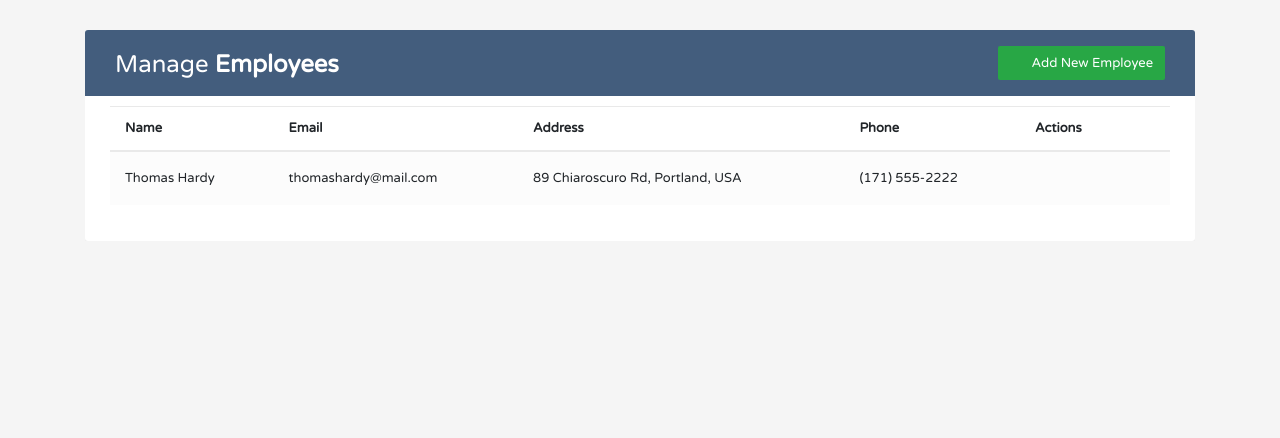
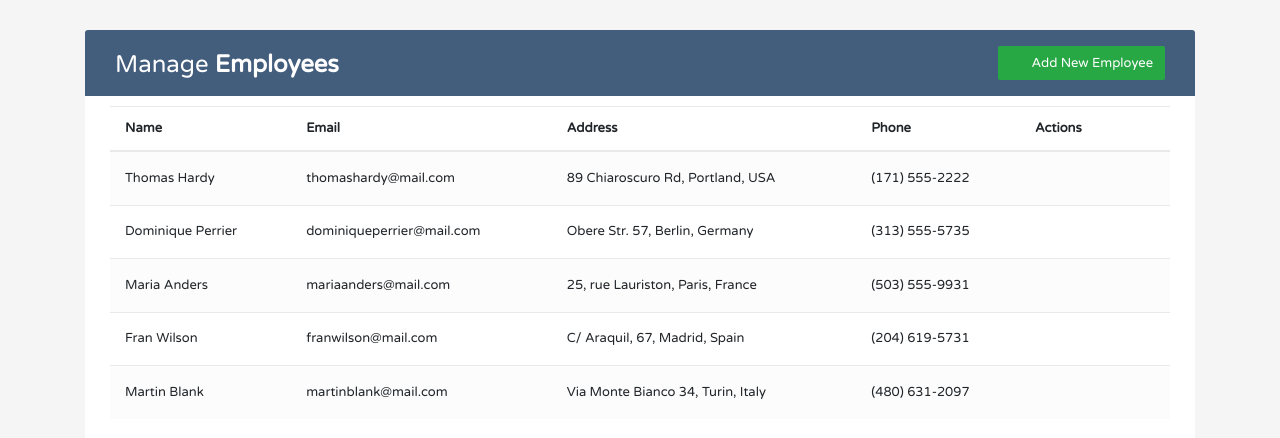
Before and after one commit to emregokcam/manage_emp_react_bootstrap, a React (Create React App) app: page / in a window 1280 px wide. Shown: the top 438 px of the page. Built offline with nearby package versions, Linux system fonts and the light colour scheme.

Commit message:
added map toEmployee.js

```diff
--- a/src/components/Employee.js
+++ b/src/components/Employee.js
@@ -1,18 +1,24 @@
 import React from 'react'
 
-const Employee = () => {
+const Employee = ({employees}) => {
     return (
-
-        <tr>
-            <td>Thomas Hardy</td>
-            <td>thomashardy@mail.com</td>
-            <td>89 Chiaroscuro Rd, Portland, USA</td>
-            <td>(171) 555-2222</td>
+        <>
+        {
+            employees.map((employee) => (
+            <tr key={employee.id}>
+            <td>{employee.name}</td>
+            <td>{employee.email}</td>
+            <td>{employee.address}</td>
+            <td>{employee.phone}</td>
             <td>
                 <a href="#editEmployeeModal" className="edit" data-toggle="modal"><i className="material-icons" data-toggle="tooltip" title="Edit">&#xE254;</i></a>
                 <a href="#deleteEmployeeModal" className="delete" data-toggle="modal"><i className="material-icons" data-toggle="tooltip" title="Delete">&#xE872;</i></a>
             </td>
         </tr>
+            ))
+        }
+        </>
+
     )
 }
 
--- a/src/components/EmployeeList.js
+++ b/src/components/EmployeeList.js
@@ -1,8 +1,18 @@
 import React from 'react'
+import { useState } from 'react'
 import Employee from './Employee'
 
 const EmployeeList = () => {
-    return (
+
+    const [employees, setEmployees] = useState([
+        { id: 1, name: 'Thomas Hardy', email: 'thomashardy@mail.com', address: '89 Chiaroscuro Rd, Portland, USA', phone: '(171) 555-2222' },
+        { id: 2, name: 'Dominique Perrier', email: 'dominiqueperrier@mail.com', address: 'Obere Str. 57, Berlin, Germany', phone: '(313) 555-5735' },
+        { id: 3, name: 'Maria Anders', email: 'mariaanders@mail.com', address: '25, rue Lauriston, Paris, France', phone: '(503) 555-9931' },
+        { id: 4, name: 'Fran Wilson', email: 'franwilson@mail.com', address: 'C/ Araquil, 67, Madrid, Spain', phone: '(204) 619-5731' },
+        { id: 5, name: 'Martin Blank', email: 'martinblank@mail.com', address: 'Via Monte Bianco 34, Turin, Italy', phone: '(480) 631-2097' }
+    ])
+
+  return (
 
         <table className="table table-striped table-hover">
             <thead>
@@ -15,10 +25,10 @@ const EmployeeList = () => {
                 </tr>
             </thead>
             <tbody>
-                <Employee />
+                <Employee employees={employees}/>
             </tbody>
         </table>
-            )
+    )
 }
 
 export default EmployeeList
```
